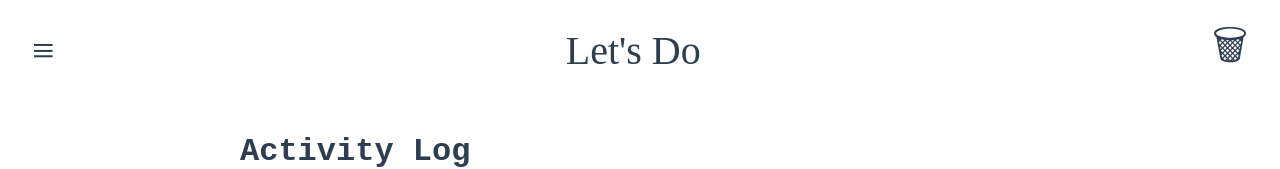
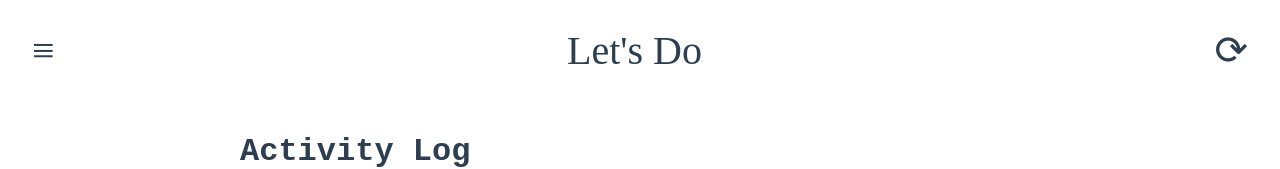
Before and after one commit to Lebo-Kharafu/L0, a Vue app: page /history in a window 1280 px wide. Shown: the top 169 px of the page. Built offline with nearby package versions, Linux system fonts and the light colour scheme.

Commit message:
feat: refresh properly

```diff
--- a/src/components/page-header.vue
+++ b/src/components/page-header.vue
@@ -1,13 +1,16 @@
 <script setup lang="ts">
     import { ref } from 'vue';
     import { useTaskStore } from '@/stores/tasks/tasks';
-    // We assume you have Vue Router set up. If not, change <RouterLink> to <a>
     import { RouterLink } from 'vue-router';
+import router from '@/router';
 
     const store = useTaskStore();
 
-    // State to toggle the dropdown
     const showMenu = ref(false);
+    const refresh = () => {
+        store.hardRefresh();
+        router.go(0);
+    }
 </script>
 
 <template>
@@ -36,10 +39,11 @@
         <div class="actions">
             <span
                 class="icon-btn danger"
-                @click="store.hardRefresh"
+                @click="refresh"
                 title="Clear All Data"
             >
-                &#128465;
+                <!-- &#128465;  -->
+                &#10227;
             </span>
         </div>
     </div>
--- a/src/stores/tasks/tasks.ts
+++ b/src/stores/tasks/tasks.ts
@@ -164,6 +164,7 @@ const editTask = async (id: number, newInfo: Partial<Task>) => {
 
   const hardRefresh = async () => {
     model.value = initialModel;
+    initialized.value = false;
     history.value = [];
     localStorage.clear();
   }
```
